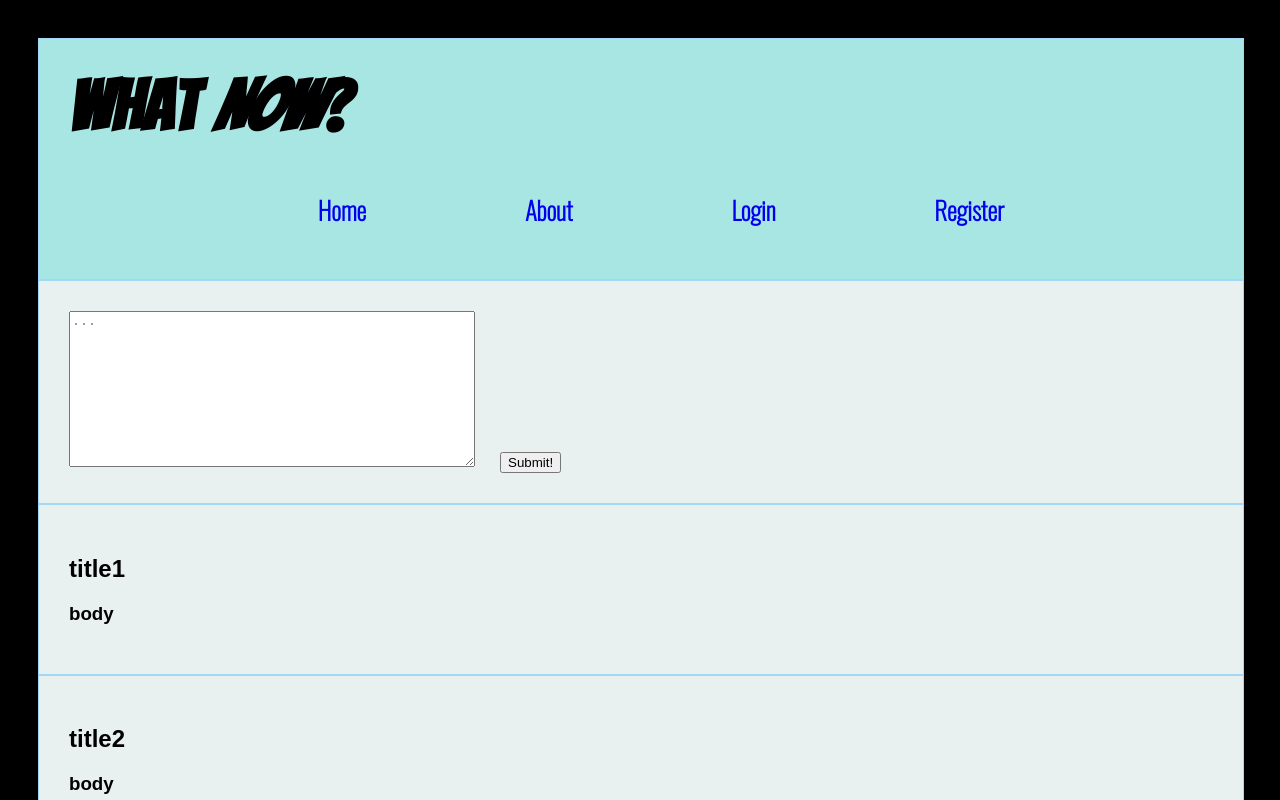
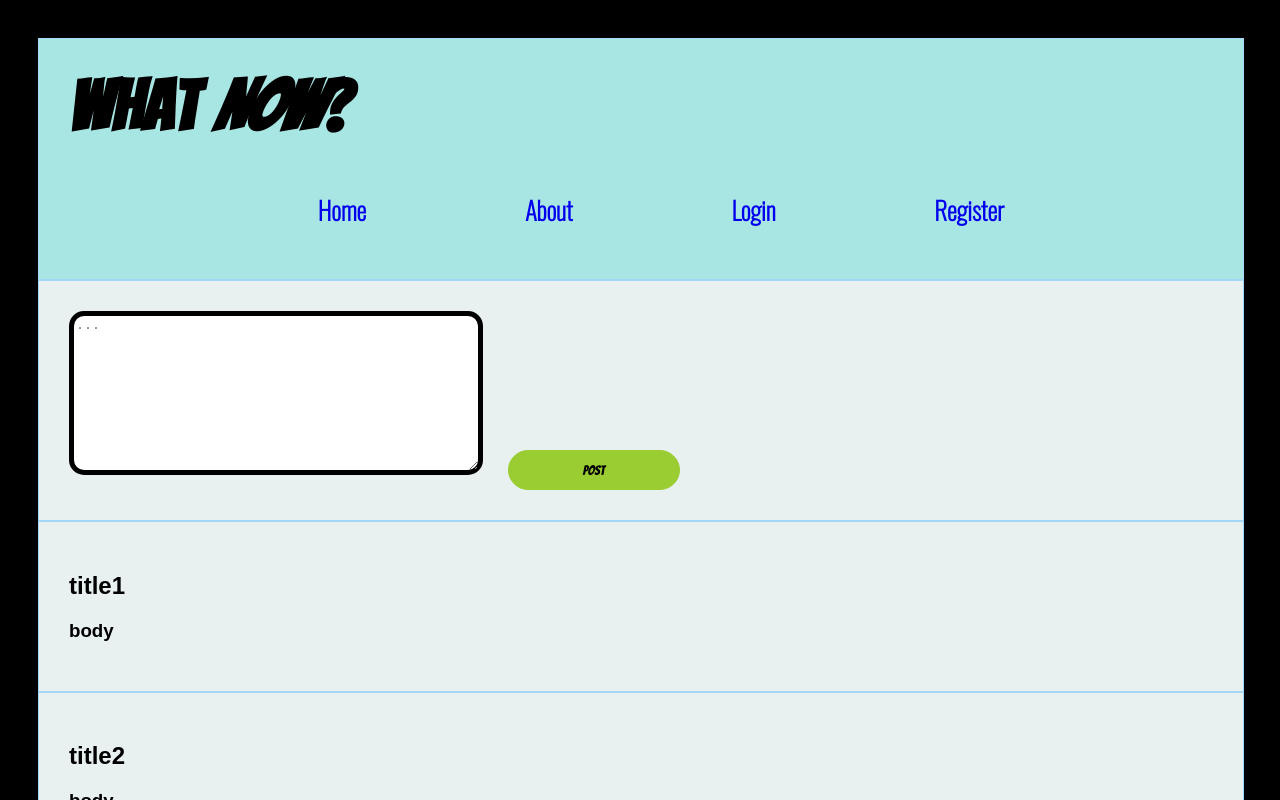
Before and after one commit to momentum-team-7/team-project-questionbox-rainbowfish, a React (Create React App) app: page /GenreQuestions in a window 1280 px wide. Both pictures are taken after a click on the button "Have something to say? Add it here.". Shown: the top 800 px of the page. Built offline with nearby package versions, Linux system fonts and the light colour scheme.

Commit message:
small css details

```diff
--- a/src/App.css
+++ b/src/App.css
@@ -132,3 +132,16 @@ p {
   font-family: "Arial";
   color: white;
 }
+textarea {
+    border-radius: 15px;
+    border: 5px solid rgb(0, 0, 0)
+}
+button {
+    background: yellowgreen;
+    border-radius: 40px;
+    border: 1px solid yellowgreen;
+    color: black;
+    font-family: 'Bangers';
+    width: 15%;
+    height: 40px;
+}
--- a/src/components/AddQuestion.js
+++ b/src/components/AddQuestion.js
@@ -9,7 +9,7 @@ const QuestionField = ({askQuestion, setAskQuestion}) => {
     return (
       <>
         <textarea type="text" value={text} onChange={handleChange} placeholder="..."  style={askQuestion ? {} : { display: 'none' }}/>
-        <button onClick={() =>setAskQuestion(!askQuestion)} style={askQuestion ? {} : { display: 'none' }}>Submit!</button>
+        <button onClick={() =>setAskQuestion(!askQuestion)} style={askQuestion ? {} : { display: 'none' }}>Post</button>
       </>
     )
 }
```
